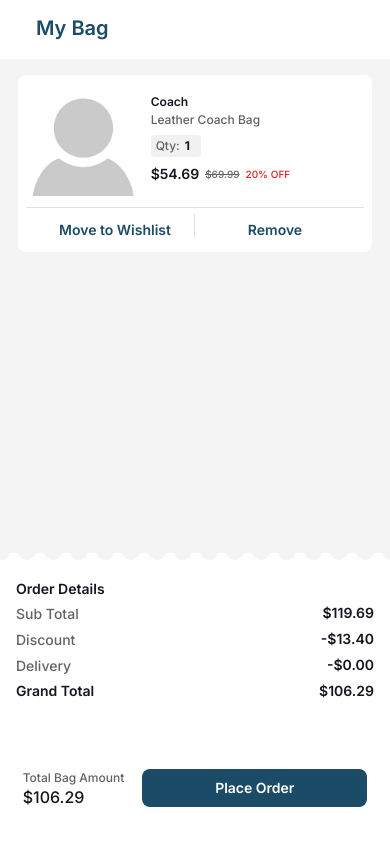
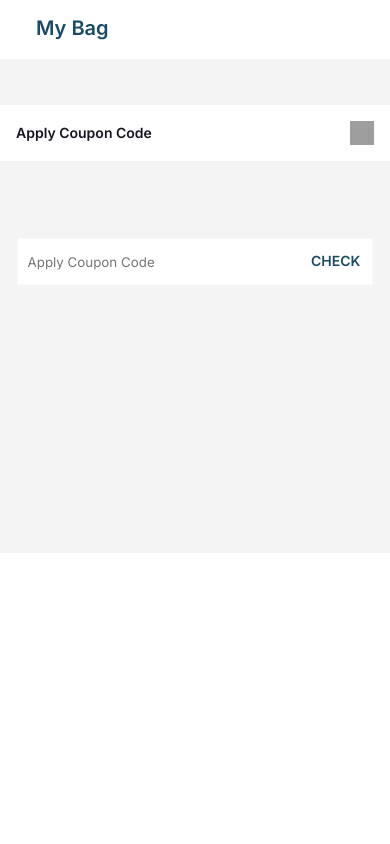
Before and after one commit to Gabriel-Lassen/E-Commerce-CodeVerse, a React (Vite) app in the folder codeverse/: page /mycart in a window 390 px wide. Built offline with nearby package versions, Linux system fonts and the light colour scheme; grey boxes are pictures that could not be loaded.

Commit message:
refactor: change cupom input for componente

```diff
--- a/codeverse/src/components/Bag/index.jsx
+++ b/codeverse/src/components/Bag/index.jsx
@@ -1,9 +1,27 @@
 import styles from "./styles.module.scss";
 import background from "../../assets/imgs/frame-6.png";
 import teste from "../../assets/imgs/imgUser.jpg";
+import DropdowBtn from "../DropdowBtn";
+import { useState, useEffect } from "react";
+import Cupom from "../CupomInput";
+
 const Bag = () => {
+  const [hidden, setHidden] = useState(false);
+  const [reverse, setReverse] = useState(true);
+  useEffect(() => {
+    const handleHidden = () => {
+      setHidden(window.innerWidth >= 769);
+      !setReverse(window.innerWidth <= 768);
+    };
+
+    handleHidden();
+
+    window.addEventListener("resize", handleHidden);
+  });
+
   return (
     <div className={styles.container}>
+      <section className={styles.products}>
         <div className={styles.label}>
           <span>Product Name</span>
           <div>
@@ -12,8 +30,8 @@ const Bag = () => {
             <span>Subtotal</span>
           </div>
         </div>
-      <section className={styles.products}>
-        <div className={styles.cards}>
+        <div className={styles.separator}></div>
+        {/* <div className={styles.cards}>
           <div className={styles.imgAndDesc}>
             <img src={teste} alt="" />
 
@@ -37,7 +55,7 @@ const Bag = () => {
                 <s>${price}</s>
               </span>
               <p>{discount * 100}% OFF</p>
-            </div>*/}
+            </div>
             </div>
           </div>
           <div className={styles.separator}></div>
@@ -46,9 +64,14 @@ const Bag = () => {
             <div className={styles.column}></div>
             <button className={styles.remove}>Remove</button>
           </div>
-        </div>
+        </div>*/}
+        <Cupom />
+
+        <DropdowBtn title="Apply Coupon Code">
+          <Cupom />
+        </DropdowBtn>
       </section>
-      <img src={background} alt="" className={styles.bg} />
+      {/*<img src={background} alt="" className={styles.bg} />
       <div className={styles.order}>
         <h2>Order Details</h2>
         <div>
@@ -74,7 +97,7 @@ const Bag = () => {
           <span>$106.29</span>
         </div>
         <button>Place Order</button>
-      </div>
+      </div>*/}
     </div>
   );
 };
--- a/codeverse/src/components/Bag/styles.module.scss
+++ b/codeverse/src/components/Bag/styles.module.scss
@@ -168,6 +168,36 @@
           }
         }
       }
+
+      .cupom {
+        display: flex;
+        position: absolute;
+        position: relative;
+        width: 91vw;
+
+        top: 40%;
+        left: 50%;
+        transform: translate(-50%, -40%);
+
+        input {
+          width: 100%;
+          height: 46px;
+          border: none;
+          padding: 10px;
+        }
+
+        button {
+          position: absolute;
+          top: 14px;
+          right: 12px;
+          font-size: 14px;
+          font-style: normal;
+          font-weight: 600;
+          line-height: 16px;
+          color: var(--Primary);
+          background: none;
+        }
+      }
     }
     .bg {
       width: 100vw;
@@ -252,13 +282,41 @@
 
 @media screen and (min-width: 769px) {
   .container {
-    width: 710px;
+
+    .products {
+      width: 55.4vw;
       height: 466px;
       overflow: hidden;
       margin-left: 20px;
+
       .label {
         display: flex;
         justify-content: space-between;
+
+        span {
+          color: var(--TypeLowEmphasis);
+          font-size: 16px;
+          font-style: normal;
+          font-weight: 500;
+          line-height: 20px;
+        }
+
+        div {
+          display: inline-flex;
+          gap: 67px;
+        }
+      }
+
+      .separator {
+        width: 55.4vw;
+        height: 1px;
+        background: var(--Seperator);
+        margin-bottom: 24px;
+      }
+
+      .cards{
+
+      }
     }
     .bg {
       display: none;
--- /dev/null
+++ b/codeverse/src/components/CupomInput/index.jsx
@@ -0,0 +1,12 @@
+import styles from "./styles.module.scss";
+
+const Cupom = () => {
+  return (
+    <div className={styles.cupom}>
+      <input type="text" placeholder="Apply Coupon Code" />
+      <button>CHECK</button>
+    </div>
+  );
+};
+
+export default Cupom;
--- /dev/null
+++ b/codeverse/src/components/CupomInput/styles.module.scss
@@ -0,0 +1,58 @@
+@media screen and (max-width: 768px) {
+  .cupom {
+    display: flex;
+    position: absolute;
+    position: relative;
+    width: 91vw;
+
+    top: 40%;
+    left: 50%;
+    transform: translate(-50%, -40%);
+
+    input {
+      width: 100%;
+      height: 46px;
+      border: none;
+      padding: 10px;
+    }
+
+    button {
+      position: absolute;
+      top: 14px;
+      right: 12px;
+      font-size: 14px;
+      font-style: normal;
+      font-weight: 600;
+      line-height: 16px;
+      color: var(--Primary);
+      background: none;
+    }
+  }
+}
+
+@media screen and (min-width: 769px) {
+  .cupom {
+    display: flex;
+    position: relative;
+    width: 28vw;
+
+    input {
+      width: 100%;
+      height: 56px;
+      border: none;
+      padding: 10px;
+    }
+
+    button {
+      position: absolute;
+      top: 18px;
+      right: 12px;
+      font-size: 14px;
+      font-style: normal;
+      font-weight: 600;
+      line-height: 16px;
+      color: var(--Primary);
+      background: none;
+    }
+  }
+}
```
Lines whose indentation alone changed are shown as unchanged.
